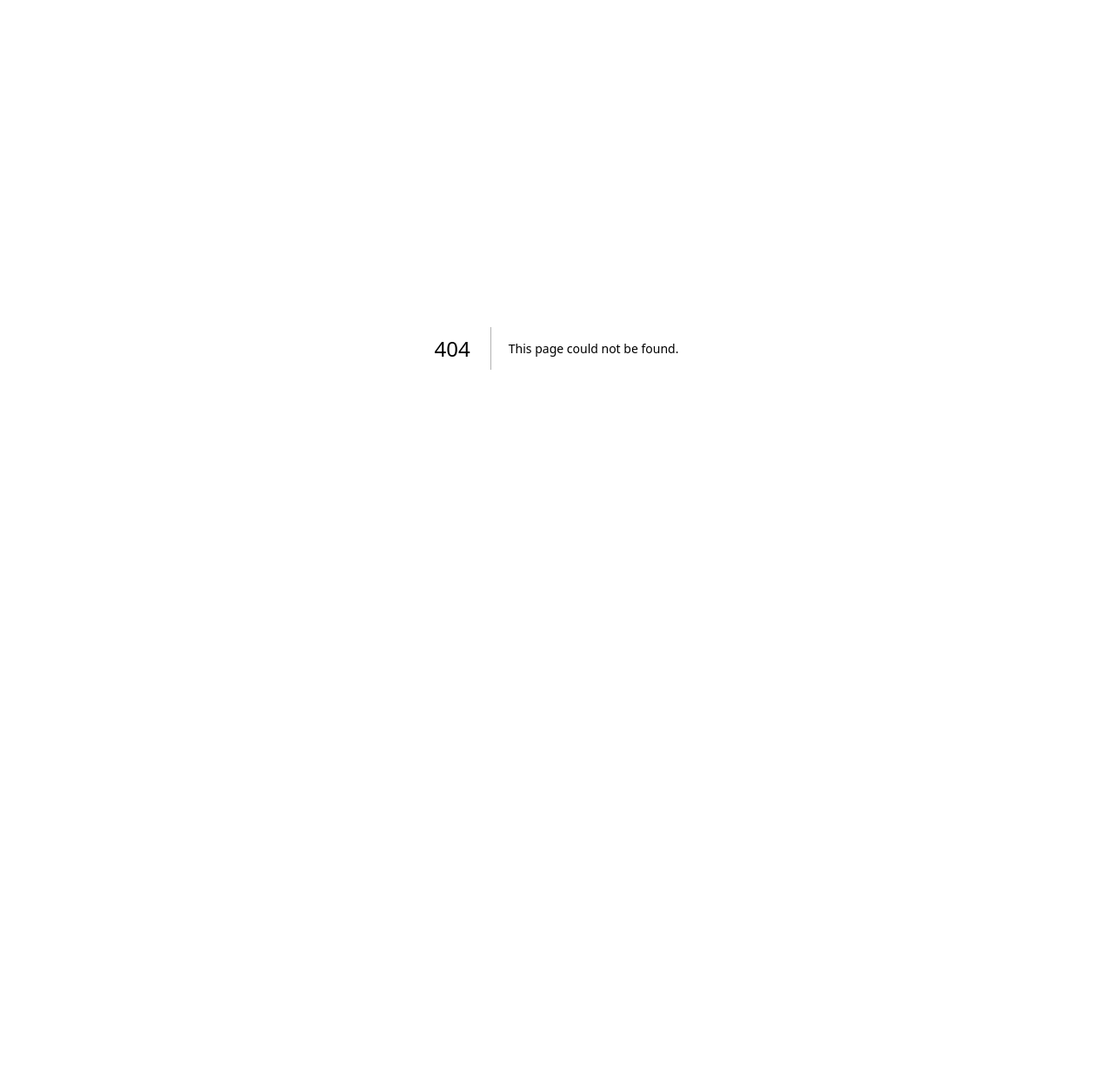
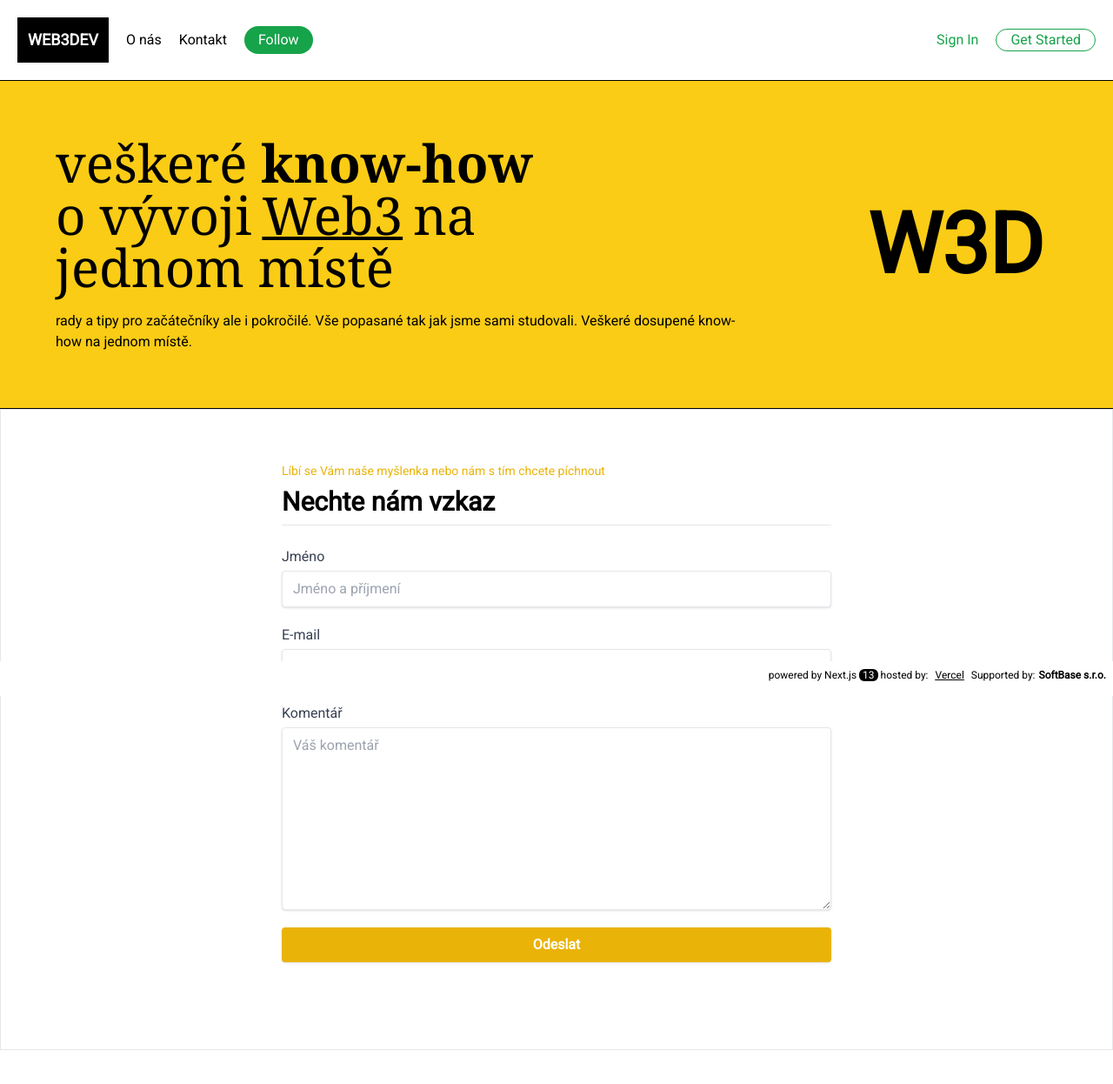
Before and after one commit to pdovhomilja/web3dev.cz, a Next.js app: page /contact in a window 1280 px wide. Before the commit this address had no page. Shown: the whole page at 87% size. Before the commit the page ends 800 px from the top, so only its background shows below. Built offline with nearby package versions, Linux system fonts and the light colour scheme.

Commit message:
favicon, contact, aboutus

```diff
--- /dev/null
+++ b/components/Banner.tsx
@@ -0,0 +1,24 @@
+type Props = {};
+
+function Banner({}: Props) {
+  return (
+    <div className="flex justify-between items-center bg-yellow-400 border-y border-black py-10 lg:p-0">
+      <div className="p-16 space-y-5">
+        <h1 className="text-6xl max-w-xl font-serif">
+          veškeré <span className="font-bold">know-how</span> o vývoji
+          <span className="px-3 underline decoration-black decoration-4">
+            Web3
+          </span>
+          na jednom místě
+        </h1>
+        <h2>
+          rady a tipy pro začátečníky ale i pokročilé. Vše popasané tak jak jsme
+          sami studovali. Veškeré dosupené know-how na jednom místě.
+        </h2>
+      </div>
+      <p className="text-8xl font-bold p-20 pr-22">W3D</p>
+    </div>
+  );
+}
+
+export default Banner;
--- a/components/Header.tsx
+++ b/components/Header.tsx
@@ -12,8 +12,12 @@ function Header({}: Props) {
           WEB3DEV
         </Link>
         <div className="hidden md:inline-flex items-center space-x-5">
-          <h3>O nás</h3>
-          <h3>Kontakt</h3>
+          <h3>
+            <Link href="/aboutus">O nás</Link>
+          </h3>
+          <h3>
+            <Link href="/contact"> Kontakt</Link>
+          </h3>
           <h3 className="text-white bg-green-600 px-4 py-1 rounded-full">
             Follow
           </h3>
--- /dev/null
+++ b/pages/aboutus/index.tsx
@@ -0,0 +1,36 @@
+import React from "react";
+import Banner from "../../components/Banner";
+import Footer from "../../components/Footer";
+import Header from "../../components/Header";
+
+type Props = {};
+
+function AboutUs({}: Props) {
+  return (
+    <main className="max-w-7xl mx-auto">
+      <Header />
+      <Banner />
+      <div className="justify-center items-center px-20 py-10 border">
+        <h1 className="text-2xl font-bold">Kdo jsme</h1>
+        <p className="text-justify">
+          parta nadšenců, kteří věří, že Web3 změní internet tak jak ho dnes
+          známe. Vidíme v této transformaci ohromnou příležitost a tak chceme,
+          aby se i Česká Republika stala silnou entitou v tomto segmentu. Naším
+          cílem je pomoct co největšímu množství lidí rychle a efektivně začít
+          vyvíjet aplikace pro Web3
+        </p>
+        <h1 className="text-2xl font-bold pt-10">Proč to děláme</h1>
+        <p className="text-justify">
+          Web3 je neskutečně rychle se rozvíjející odvětví. Téměř každý den
+          narazíme na nějaký zajímavý projekt, ať už se jedná o nové SDK,
+          kompletně nový BlockChain nebo jen zajímavý protokol (třeba .lens).
+          Naším cílem je připravit základní roadmapu pro každého, kdo bude chtít
+          začít, aby snadno hledal zdroje a rychle se posouval.
+        </p>
+      </div>
+      <Footer />
+    </main>
+  );
+}
+
+export default AboutUs;
--- /dev/null
+++ b/pages/contact/index.tsx
@@ -0,0 +1,63 @@
+import React from "react";
+import Banner from "../../components/Banner";
+import Footer from "../../components/Footer";
+import Header from "../../components/Header";
+
+type Props = {};
+
+function Contact({}: Props) {
+  const handleSubmit = () => {};
+  return (
+    <main className="max-w-7xl mx-auto">
+      <Header />
+      <Banner />
+      <div className="justify-center items-center px-20 py-10 border">
+        <div></div>
+        <div>
+          <form className="flex flex-col p-5 max-w-2xl mx-auto mb-10">
+            <h3 className="text-sm text-yellow-500">
+              Líbí se Vám naše myšlenka nebo nám s tím chcete píchnout
+            </h3>
+            <h4 className="text-3xl font-bold pt-2">Nechte nám vzkaz</h4>
+            <hr className="py-3 mt-2" />
+
+            <label className="block mb-5">
+              <span className="text-gray-700">Jméno</span>
+              <input
+                className="shadow border rounded py-2 px-3 form-input mt-1 block w-full ring-yellow-500 outline-none focus:ring"
+                placeholder="Jméno a příjmení"
+                type="text"
+              />
+            </label>
+            <label className="block mb-5">
+              <span className="text-gray-700">E-mail</span>
+              <input
+                className="shadow border rounded py-2 px-3 form-input mt-1 block w-full ring-yellow-500 outline-none focus:ring"
+                placeholder="jmeno@domena.cz"
+                type="email"
+              />
+            </label>
+            <label className="block mb-5">
+              <span className="text-gray-700">Komentář</span>
+              <textarea
+                className="shadow border rounded py-2 px-3 form-textarea mt-1 block w-full ring-yellow-500 outline-none focus:ring"
+                placeholder="Váš komentář"
+                rows={8}
+              />
+            </label>
+
+            <button
+              onClick={handleSubmit}
+              className="shadow bg-yellow-500 hover:bg-yellow-400 focus:shadow-outline focus:outline-none text-white font-bold py-2 px-4 rounded cursor-pointer "
+            >
+              Odeslat
+            </button>
+          </form>
+        </div>
+      </div>
+      <Footer />
+    </main>
+  );
+}
+
+export default Contact;
--- a/pages/index.tsx
+++ b/pages/index.tsx
@@ -1,5 +1,6 @@
 import Head from "next/head";
 import Link from "next/link";
+import Banner from "../components/Banner";
 import Footer from "../components/Footer";
 import Header from "../components/Header";
 import { sanityClient, urlFor } from "../sanity";
@@ -20,22 +21,7 @@ export default function Home({ posts }: Props) {
         <link rel="icon" href="/favicon.ico" />
       </Head>
       <Header />
-      <div className="flex justify-between items-center bg-yellow-400 border-y border-black py-10 lg:p-0">
-        <div className="p-16 space-y-5">
-          <h1 className="text-6xl max-w-xl font-serif">
-            veškeré know-how o vývoji
-            <span className="px-3 underline decoration-black decoration-4">
-              Web3
-            </span>{" "}
-            jednom místě
-          </h1>
-          <h2>
-            rady a tipy pro začátečníky ale i pokročilé. Vše popasané tak jak
-            jsme sami studovali. Veškeré dosupené know-how na jednom místě.
-          </h2>
-        </div>
-        <p className="text-8xl font-bold p-20 pr-22">W3D</p>
-      </div>
+      <Banner />
       {/* Posts */}
       <div className="grid grid-cols-1 md:grid-cols-2 lg:grid-cols-3 gap-3 md:gap-6 p-2 lg:p-6">
         {posts.map((post) => (
--- a/pages/post/[slug].tsx
+++ b/pages/post/[slug].tsx
@@ -5,7 +5,6 @@ import { Post } from "../../typings";
 import PortableText from "react-portable-text";
 import { useForm, SubmitHandler } from "react-hook-form";
 import { useState } from "react";
-import Footer from "../../components/Footer";
 
 interface IFormInput {
   _id: string;
@@ -178,7 +177,6 @@ function Post({ post }: Props) {
             </div>
           ))}
         </div>
-        <Footer />
       </>
     </main>
   );
```
Also changed, not shown: 1 other file (tests, documents, lock files or other folders).
